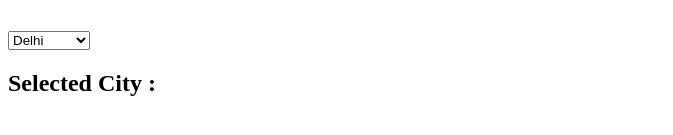
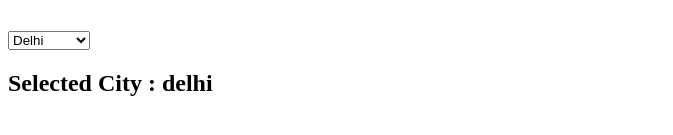
Before and after one commit to kaihatsuRONIT/reactRevision, a React (Vite) app in the folder react-blog-app/: page / in a window 1280 px wide. Shown: the part 613-748 px from the top of the page, without its empty margins (0-673 px from the left). Built offline with nearby package versions, Linux system fonts and the light colour scheme.

Commit message:
small bug

```diff
--- a/react-blog-app/src/RadioBox.jsx
+++ b/react-blog-app/src/RadioBox.jsx
@@ -2,7 +2,7 @@ import { useState } from "react"
 
 function RadioBox(){
     const [gender,setGender] = useState("Male")
-    const [city,setCity] = useState("");
+    const [city,setCity] = useState("delhi");
     function radioBoxHandler(event){
         setGender(event.target.value)
     }
```
